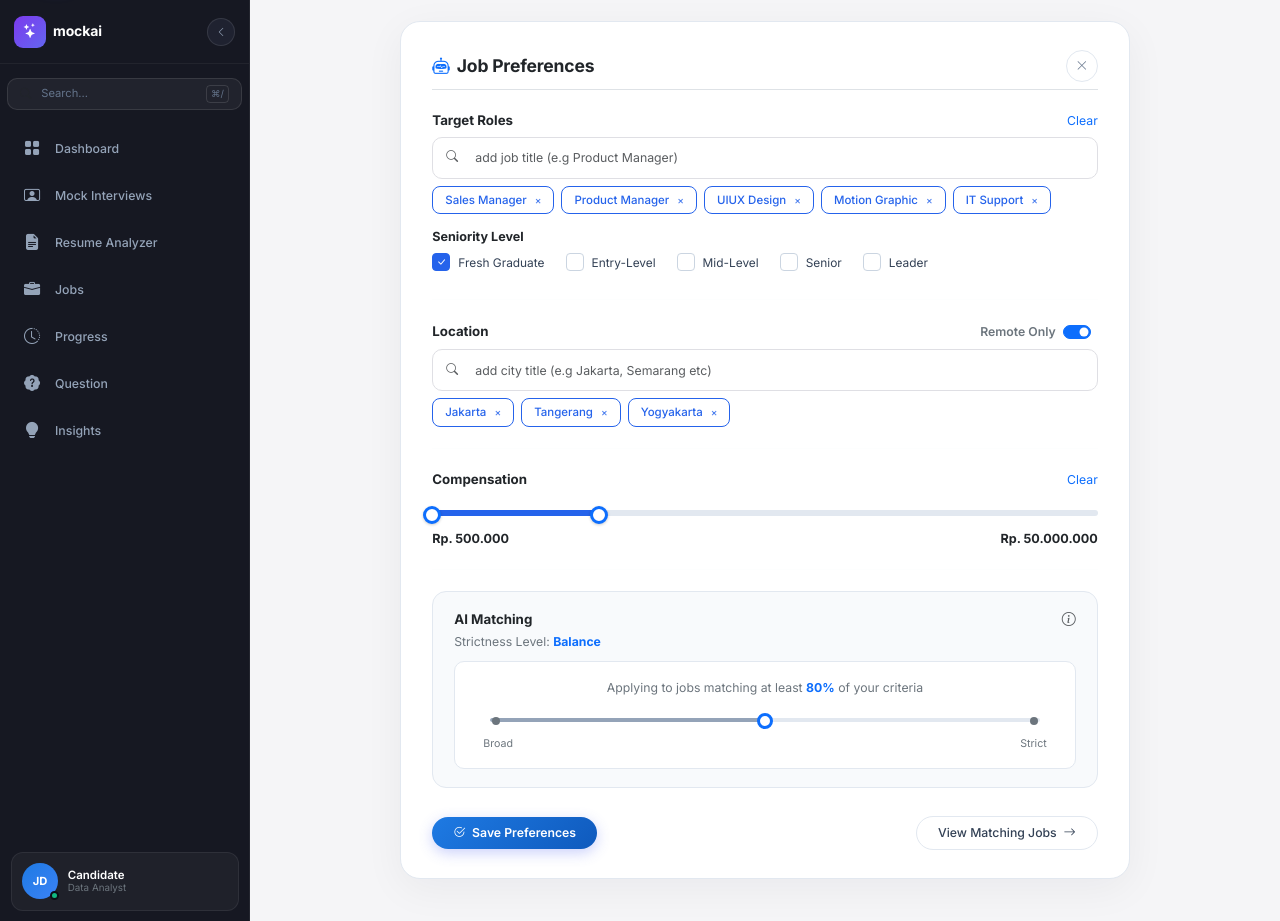
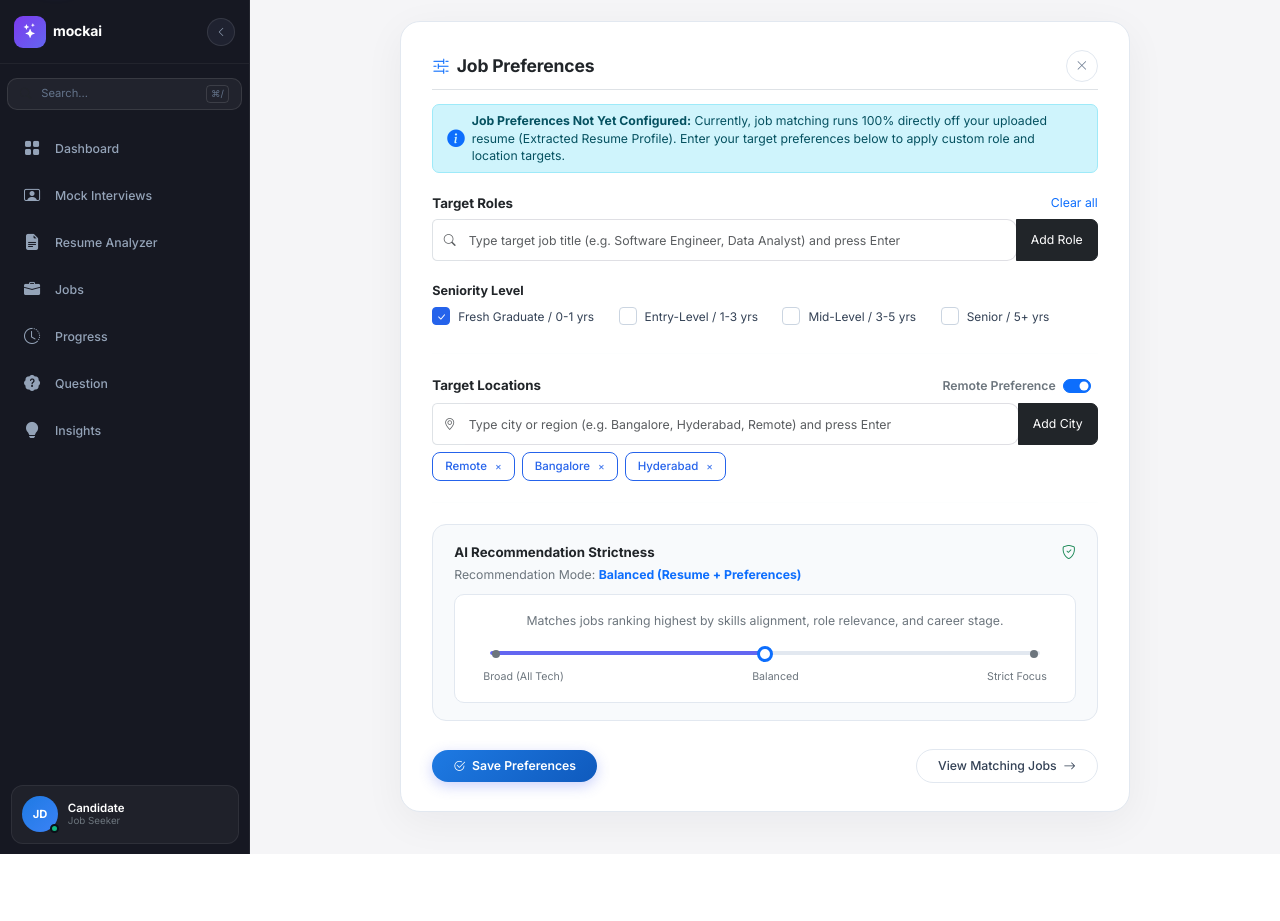
Before and after one commit to Vishnu-Sai-bit/AI_Job_Agent, a Flask app: page /profile/ in a window 1280 px wide. Shown: the part 60-981 px from the top of the page. After the commit the page ends 914 px from the top, so only its background shows below. Run offline with Flask 3, Linux system fonts and the light colour scheme.

Commit message:
AI Job Agent

```diff
--- a/app/routes/main.py
+++ b/app/routes/main.py
@@ -28,7 +28,8 @@ def get_candidate_context():
         "candidate_name": "",
         "email": "",
         "phone": "",
-        "preferred_role": "Data Analyst",
+        "resume_role": "",
+        "preferred_role": "",
         "preferred_location": "",
         "skills": [],
         "experience_years": 0,
@@ -47,7 +48,8 @@ def get_candidate_context():
         "strengths": [],
         "weaknesses": [],
         "suggestions": [],
-        "has_resume": False
+        "has_resume": False,
+        "has_preferences": False
     }
 
 @main_bp.route("/")
@@ -93,7 +95,10 @@ def dashboard():
         from app.routes.jobs import load_verified_jobs, match_skills, is_role_relevant, check_experience_fit
         all_jobs = load_verified_jobs()
         cand_skills = {s.lower().strip() for s in candidate.get("skills", [])}
-        cand_role = candidate.get("preferred_role", "").strip()
+        has_preferences = bool(candidate.get("has_preferences"))
+        pref_role = candidate.get("preferred_role", "").strip() if has_preferences else ""
+        resume_role = candidate.get("resume_role", "").strip() or candidate.get("preferred_role", "").strip()
+        cand_role = pref_role if (has_preferences and pref_role) else resume_role
         cand_exp = float(candidate.get("experience_years", 0) or 0)
 
         scored = []
--- a/app/routes/profile.py
+++ b/app/routes/profile.py
@@ -17,21 +17,35 @@ def index():
     candidate = get_candidate_context()
 
     if request.method == "POST":
+        if request.form.get("reset_prefs") == "true":
+            candidate["has_preferences"] = False
+            candidate["preferred_role"] = ""
+            candidate["preferred_location"] = ""
+            save_path = Path("data/default_parsed_resume.json")
+            try:
+                with open(save_path, "w", encoding="utf-8") as f:
+                    json.dump(candidate, f, indent=2)
+                flash("Job preferences reset. Matching is now driven 100% by your uploaded resume.", "info")
+            except Exception as e:
+                flash(f"Error resetting preferences: {e}", "danger")
+            return redirect(url_for("profile.index"))
+
+        candidate["has_preferences"] = True
         candidate["candidate_name"] = request.form.get("candidate_name", candidate.get("candidate_name", "")).strip()
         candidate["email"] = request.form.get("email", candidate.get("email", "")).strip()
         candidate["phone"] = request.form.get("phone", candidate.get("phone", "")).strip()
-        candidate["home_location"] = request.form.get("home_location", candidate.get("home_location", "Hyderabad, India")).strip()
-        candidate["preferred_role"] = request.form.get("preferred_role", candidate.get("preferred_role", "Data Analyst")).strip()
-        candidate["preferred_location"] = request.form.get("preferred_location", candidate.get("preferred_location", "Bengaluru / Remote")).strip()
-        candidate["work_mode"] = request.form.get("work_mode", candidate.get("work_mode", "Remote / Hybrid")).strip()
-        candidate["salary_expectation"] = request.form.get("salary_expectation", candidate.get("salary_expectation", "₹12-18 LPA")).strip()
+        candidate["home_location"] = request.form.get("home_location", candidate.get("home_location", "")).strip()
+        candidate["preferred_role"] = request.form.get("preferred_role", candidate.get("preferred_role", "")).strip()
+        candidate["preferred_location"] = request.form.get("preferred_location", candidate.get("preferred_location", "")).strip()
+        candidate["work_mode"] = request.form.get("work_mode", candidate.get("work_mode", "")).strip()
+        candidate["salary_expectation"] = request.form.get("salary_expectation", candidate.get("salary_expectation", "")).strip()
 
         raw_skills = request.form.get("skills", "")
         if raw_skills:
             candidate["skills"] = [s.strip() for s in raw_skills.split(",") if s.strip()]
 
         try:
-            candidate["experience_years"] = float(request.form.get("experience_years", candidate.get("experience_years", 2.0)))
+            candidate["experience_years"] = float(request.form.get("experience_years", candidate.get("experience_years", 0.0)))
         except ValueError:
             pass
 
@@ -40,7 +54,7 @@ def index():
         try:
             with open(save_path, "w", encoding="utf-8") as f:
                 json.dump(candidate, f, indent=2)
-            flash("Profile updated successfully!", "success")
+            flash("Job preferences saved successfully! Your preferences are now active.", "success")
         except Exception as e:
             flash(f"Error saving profile: {e}", "danger")
 
--- a/app/templates/profile/index.html
+++ b/app/templates/profile/index.html
@@ -5,85 +5,112 @@
 {% block content %}
 <div class="row justify-content-center mb-4">
   <div class="col-lg-10 col-xl-9">
-    <!-- Master Job Preferences Modal Container (From Mockup) -->
+    <!-- Master Job Preferences Modal Container -->
     <div class="pref-modal-card">
       <!-- Modal Header -->
-      <div class="d-flex justify-content-between align-items-center mb-4 pb-2 border-bottom">
+      <div class="d-flex justify-content-between align-items-center mb-3 pb-2 border-bottom">
         <div class="d-flex align-items-center gap-2">
-          <i class="bi bi-robot text-primary fs-5"></i>
+          <i class="bi bi-sliders2 text-primary fs-5"></i>
           <h4 class="fw-bold text-dark mb-0" style="font-size: 1.25rem;">
             Job Preferences
           </h4>
         </div>
-        <a href="{{ url_for('main.dashboard') }}" class="btn-circle-action" title="Close" style="width: 32px; height: 32px; border-radius: 50%;">
+        <a href="{{ url_for('jobs.index') }}" class="btn-circle-action" title="Close" style="width: 32px; height: 32px; border-radius: 50%;">
           <i class="bi bi-x-lg" style="font-size: 0.8rem;"></i>
         </a>
       </div>
+
+      <!-- Preference Status Banner -->
+      {% if candidate.has_preferences and candidate.preferred_role %}
+        <div class="alert alert-success d-flex align-items-center justify-content-between mb-4 py-2 px-3 rounded-3 small">
+          <div class="d-flex align-items-center">
+            <i class="bi bi-check-circle-fill text-success fs-5 me-2"></i>
+            <div>
+              <strong class="text-success">Job Preferences Active:</strong>
+              Target roles: <strong>{{ candidate.preferred_role }}</strong>
+              {% if candidate.preferred_location %} | Locations: <strong>{{ candidate.preferred_location }}</strong>{% endif %}
+            </div>
+          </div>
+          <form method="POST" action="{{ url_for('profile.index') }}" class="m-0">
+            <input type="hidden" name="preferred_role" value="">
+            <input type="hidden" name="preferred_location" value="">
+            <input type="hidden" name="reset_prefs" value="true">
+            <button type="submit" class="btn btn-outline-secondary btn-sm py-0 px-2 rounded-pill" style="font-size: 0.75rem;" title="Remove preference overrides and revert to pure resume matching">
+              Reset to Resume Only
+            </button>
+          </form>
+        </div>
+      {% else %}
+        <div class="alert alert-info d-flex align-items-center mb-4 py-2 px-3 rounded-3 small">
+          <i class="bi bi-info-circle-fill text-primary fs-5 me-2"></i>
+          <div>
+            <strong>Job Preferences Not Yet Configured:</strong>
+            Currently, job matching runs 100% directly off your uploaded resume ({{ candidate.resume_role or 'Extracted Resume Profile' }}).
+            Enter your target preferences below to apply custom role and location targets.
+          </div>
+        </div>
+      {% endif %}
 
       <form method="POST" action="{{ url_for('profile.index') }}" id="preferencesForm">
         <!-- 1. Target Roles Section -->
         <div class="mb-4">
           <div class="d-flex justify-content-between align-items-center mb-2">
             <label class="fw-bold text-dark mb-0" style="font-size: 0.95rem;">Target Roles</label>
-            <a href="#" class="text-primary text-decoration-none small" onclick="clearTags('targetRoleTags'); return false;">Clear</a>
+            <a href="#" class="text-primary text-decoration-none small" onclick="clearTags('targetRoleTags'); return false;">Clear all</a>
           </div>
 
           <!-- Add Job Title Input -->
-          <div class="position-relative mb-2">
-            <i class="bi bi-search position-absolute text-muted" style="left: 14px; top: 11px; font-size: 0.85rem;"></i>
-            <input type="text" class="form-control ps-5" id="newRoleInput"
-                   style="border-radius: 10px; height: 42px; font-size: 0.88rem;"
-                   placeholder="add job title (e.g Product Manager)"
+          <div class="input-group mb-2">
+            <span class="input-group-text bg-white border-end-0 text-muted">
+              <i class="bi bi-search" style="font-size: 0.85rem;"></i>
+            </span>
+            <input type="text" class="form-control border-start-0 ps-1" id="newRoleInput"
+                   style="border-radius: 0 10px 10px 0; height: 42px; font-size: 0.88rem;"
+                   placeholder="Type target job title (e.g. Software Engineer, Data Analyst) and press Enter"
                    onkeydown="if(event.key === 'Enter'){ event.preventDefault(); addTag('targetRoleTags', this); }">
+            <button type="button" class="btn btn-dark btn-sm px-3 rounded-end-3" onclick="addTag('targetRoleTags', document.getElementById('newRoleInput'));">
+              Add Role
+            </button>
           </div>
 
-          <!-- Removable Blue Outline Tag Pills -->
+          <!-- Removable Target Role Tag Pills -->
           <div class="d-flex flex-wrap gap-2 mb-3" id="targetRoleTags">
+            {% if candidate.preferred_role %}
+              {% for r in candidate.preferred_role.split(',') %}
+                {% if r.strip() %}
                 <span class="pref-tag-pill">
-              <span>Sales Manager</span>
+                  <span>{{ r.strip() }}</span>
                   <span class="pref-tag-close" onclick="this.parentElement.remove();">&times;</span>
                 </span>
-            <span class="pref-tag-pill">
-              <span>Product Manager</span>
+                {% endif %}
+              {% endfor %}
+            {% elif candidate.resume_role %}
+              <span class="pref-tag-pill" title="Inferred from uploaded resume">
+                <span>{{ candidate.resume_role }}</span>
                 <span class="pref-tag-close" onclick="this.parentElement.remove();">&times;</span>
               </span>
-            <span class="pref-tag-pill">
-              <span>UIUX Design</span>
-              <span class="pref-tag-close" onclick="this.parentElement.remove();">&times;</span>
-            </span>
-            <span class="pref-tag-pill">
-              <span>Motion Graphic</span>
-              <span class="pref-tag-close" onclick="this.parentElement.remove();">&times;</span>
-            </span>
-            <span class="pref-tag-pill">
-              <span>IT Support</span>
-              <span class="pref-tag-close" onclick="this.parentElement.remove();">&times;</span>
-            </span>
+            {% endif %}
           </div>
 
           <!-- Seniority Level Checkboxes -->
           <div>
             <div class="fw-bold text-dark mb-2" style="font-size: 0.9rem;">Seniority Level</div>
-            <div class="d-flex flex-wrap align-items-center">
-              <label class="pref-check-item checked">
+            <div class="d-flex flex-wrap align-items-center gap-1">
+              <label class="pref-check-item {% if candidate.experience_years <= 1 %}checked{% endif %}" onclick="this.classList.toggle('checked');">
                 <span class="pref-check-box"><i class="bi bi-check-lg"></i></span>
-                <span>Fresh Graduate</span>
+                <span>Fresh Graduate / 0-1 yrs</span>
               </label>
-              <label class="pref-check-item" onclick="this.classList.toggle('checked');">
+              <label class="pref-check-item {% if candidate.experience_years > 1 and candidate.experience_years <= 3 %}checked{% endif %}" onclick="this.classList.toggle('checked');">
                 <span class="pref-check-box"><i class="bi bi-check-lg"></i></span>
-                <span>Entry-Level</span>
+                <span>Entry-Level / 1-3 yrs</span>
               </label>
-              <label class="pref-check-item" onclick="this.classList.toggle('checked');">
+              <label class="pref-check-item {% if candidate.experience_years > 3 and candidate.experience_years <= 5 %}checked{% endif %}" onclick="this.classList.toggle('checked');">
                 <span class="pref-check-box"><i class="bi bi-check-lg"></i></span>
-                <span>Mid-Level</span>
+                <span>Mid-Level / 3-5 yrs</span>
               </label>
-              <label class="pref-check-item" onclick="this.classList.toggle('checked');">
+              <label class="pref-check-item {% if candidate.experience_years > 5 %}checked{% endif %}" onclick="this.classList.toggle('checked');">
                 <span class="pref-check-box"><i class="bi bi-check-lg"></i></span>
-                <span>Senior</span>
-              </label>
-              <label class="pref-check-item" onclick="this.classList.toggle('checked');">
-                <span class="pref-check-box"><i class="bi bi-check-lg"></i></span>
-                <span>Leader</span>
+                <span>Senior / 5+ yrs</span>
               </label>
             </div>
           </div>
@@ -94,113 +121,94 @@
         <!-- 2. Location Section -->
         <div class="mb-4">
           <div class="d-flex justify-content-between align-items-center mb-2">
-            <label class="fw-bold text-dark mb-0" style="font-size: 0.95rem;">Location</label>
+            <label class="fw-bold text-dark mb-0" style="font-size: 0.95rem;">Target Locations</label>
             <div class="d-flex align-items-center gap-2">
-              <span class="small text-secondary fw-semibold">Remote Only</span>
+              <span class="small text-secondary fw-semibold">Remote Preference</span>
               <div class="form-check form-switch mb-0">
-                <input class="form-check-input" type="checkbox" id="remoteOnlySwitch" checked style="cursor: pointer;">
+                <input class="form-check-input" type="checkbox" id="remoteOnlySwitch" name="remote_only" checked style="cursor: pointer;">
               </div>
             </div>
           </div>
 
           <!-- Add City Input -->
-          <div class="position-relative mb-2">
-            <i class="bi bi-search position-absolute text-muted" style="left: 14px; top: 11px; font-size: 0.85rem;"></i>
-            <input type="text" class="form-control ps-5" id="newCityInput"
-                   style="border-radius: 10px; height: 42px; font-size: 0.88rem;"
-                   placeholder="add city title (e.g Jakarta, Semarang etc)"
+          <div class="input-group mb-2">
+            <span class="input-group-text bg-white border-end-0 text-muted">
+              <i class="bi bi-geo-alt" style="font-size: 0.85rem;"></i>
+            </span>
+            <input type="text" class="form-control border-start-0 ps-1" id="newCityInput"
+                   style="border-radius: 0 10px 10px 0; height: 42px; font-size: 0.88rem;"
+                   placeholder="Type city or region (e.g. Bangalore, Hyderabad, Remote) and press Enter"
                    onkeydown="if(event.key === 'Enter'){ event.preventDefault(); addTag('locationTags', this); }">
+            <button type="button" class="btn btn-dark btn-sm px-3 rounded-end-3" onclick="addTag('locationTags', document.getElementById('newCityInput'));">
+              Add City
+            </button>
           </div>
 
           <!-- Removable Location Tag Pills -->
           <div class="d-flex flex-wrap gap-2" id="locationTags">
+            {% if candidate.preferred_location %}
+              {% for l in candidate.preferred_location.split(',') %}
+                {% if l.strip() %}
                 <span class="pref-tag-pill">
-              <span>Jakarta</span>
+                  <span>{{ l.strip() }}</span>
+                  <span class="pref-tag-close" onclick="this.parentElement.remove();">&times;</span>
+                </span>
+                {% endif %}
+              {% endfor %}
+            {% else %}
+              <span class="pref-tag-pill">
+                <span>Remote</span>
                 <span class="pref-tag-close" onclick="this.parentElement.remove();">&times;</span>
               </span>
               <span class="pref-tag-pill">
-              <span>Tangerang</span>
+                <span>Bangalore</span>
                 <span class="pref-tag-close" onclick="this.parentElement.remove();">&times;</span>
               </span>
               <span class="pref-tag-pill">
-              <span>Yogyakarta</span>
+                <span>Hyderabad</span>
                 <span class="pref-tag-close" onclick="this.parentElement.remove();">&times;</span>
               </span>
+            {% endif %}
           </div>
         </div>
 
         <hr class="border-light my-4">
 
-        <!-- 3. Compensation Range Section -->
-        <div class="mb-4">
-          <div class="d-flex justify-content-between align-items-center mb-2">
-            <label class="fw-bold text-dark mb-0" style="font-size: 0.95rem;">Compensation</label>
-            <a href="#" class="text-primary text-decoration-none small">Clear</a>
+        <!-- 3. AI Matching Strictness Section -->
+        <div class="pref-ai-matching-card mb-4">
+          <div class="d-flex justify-content-between align-items-center mb-1">
+            <h6 class="fw-bold text-dark mb-0" style="font-size: 0.95rem;">AI Recommendation Strictness</h6>
+            <i class="bi bi-shield-check text-success"></i>
+          </div>
+          <div class="text-secondary small mb-2">
+            Recommendation Mode: <strong class="text-primary">Balanced (Resume + Preferences)</strong>
           </div>
 
-          <!-- Slider Range Visual -->
-          <div class="position-relative py-3">
-            <div class="progress" style="height: 6px; background: #e2e8f0; border-radius: 3px;">
-              <div class="progress-bar" style="width: 25%; background: #2563eb;"></div>
-            </div>
-            <!-- Slider Thumb Left -->
-            <div class="position-absolute rounded-circle bg-white border border-primary border-3"
-                 style="width: 18px; height: 18px; top: 10px; left: 0%; transform: translateX(-50%); box-shadow: 0 1px 3px rgba(0,0,0,0.2);"></div>
-            <!-- Slider Thumb Right -->
-            <div class="position-absolute rounded-circle bg-white border border-primary border-3"
-                 style="width: 18px; height: 18px; top: 10px; left: 25%; transform: translateX(-50%); box-shadow: 0 1px 3px rgba(0,0,0,0.2);"></div>
+          <div class="pref-ai-slider-box text-center">
+            <div class="text-secondary small mb-3">
+              Matches jobs ranking highest by skills alignment, role relevance, and career stage.
             </div>
 
-          <div class="d-flex justify-content-between align-items-center text-dark fw-bold" style="font-size: 0.9rem;">
-            <span>Rp. 500.000</span>
-            <span>Rp. 50.000.000</span>
-          </div>
-        </div>
-
-        <hr class="border-light my-4">
-
-        <!-- 4. AI Matching Strictness Section -->
-        <div class="pref-ai-matching-card mb-4">
-          <div class="d-flex justify-content-between align-items-center mb-1">
-            <h6 class="fw-bold text-dark mb-0" style="font-size: 0.95rem;">AI Matching</h6>
-            <i class="bi bi-info-circle text-muted"></i>
-          </div>
-          <div class="text-secondary small mb-2">
-            Strictness Level: <strong class="text-primary">Balance</strong>
-          </div>
-
-          <!-- Strictness Slider Box -->
-          <div class="pref-ai-slider-box text-center">
-            <div class="text-secondary small mb-3">
-              Applying to jobs matching at least <strong class="text-primary">80%</strong> of your criteria
-            </div>
-
-            <!-- 3-Tick Slider Visual -->
             <div class="position-relative px-3 py-2 mb-2">
               <div class="progress" style="height: 4px; background: #e2e8f0;">
-                <div class="progress-bar" style="width: 50%; background: #94a3b8;"></div>
+                <div class="progress-bar" style="width: 50%; background: #6366f1;"></div>
               </div>
-              <!-- Left Tick -->
-              <div class="position-absolute rounded-circle bg-secondary"
-                   style="width: 8px; height: 8px; top: 6px; left: 16px;"></div>
-              <!-- Center Handle (80%) -->
-              <div class="position-absolute rounded-circle bg-white border border-primary border-3"
-                   style="width: 16px; height: 16px; top: 2px; left: 50%; transform: translateX(-50%);"></div>
-              <!-- Right Tick -->
-              <div class="position-absolute rounded-circle bg-secondary"
-                   style="width: 8px; height: 8px; top: 6px; right: 16px;"></div>
+              <div class="position-absolute rounded-circle bg-secondary" style="width: 8px; height: 8px; top: 6px; left: 16px;"></div>
+              <div class="position-absolute rounded-circle bg-white border border-primary border-3" style="width: 16px; height: 16px; top: 2px; left: 50%; transform: translateX(-50%);"></div>
+              <div class="position-absolute rounded-circle bg-secondary" style="width: 8px; height: 8px; top: 6px; right: 16px;"></div>
             </div>
 
             <div class="d-flex justify-content-between text-secondary small px-2" style="font-size: 0.76rem;">
-              <span>Broad</span>
-              <span>Strict</span>
+              <span>Broad (All Tech)</span>
+              <span>Balanced</span>
+              <span>Strict Focus</span>
             </div>
           </div>
         </div>
 
-        <!-- Hidden input for standard backend persistence -->
-        <input type="hidden" name="preferred_role" id="hiddenPreferredRole" value="{{ candidate.preferred_role or 'Sales Manager, Product Manager' }}">
-        <input type="hidden" name="preferred_location" id="hiddenPreferredLocation" value="{{ candidate.preferred_location or 'Jakarta, Tangerang' }}">
+        <!-- Hidden inputs updated on submit -->
+        <input type="hidden" name="preferred_role" id="hiddenPreferredRole" value="{{ candidate.preferred_role or '' }}">
+        <input type="hidden" name="preferred_location" id="hiddenPreferredLocation" value="{{ candidate.preferred_location or '' }}">
 
         <!-- Action Buttons -->
         <div class="d-flex justify-content-between align-items-center pt-2">
@@ -225,7 +233,7 @@
     const container = document.getElementById(containerId);
     const span = document.createElement('span');
     span.className = 'pref-tag-pill';
-    span.innerHTML = `<span>${val}</span><span class="pref-tag-close" onclick="this.parentElement.remove();">&times;</span>`;
+    span.innerHTML = `<span>${escapeHtml(val)}</span><span class="pref-tag-close" onclick="this.parentElement.remove();">&times;</span>`;
     container.appendChild(span);
     inputElement.value = '';
   }
@@ -233,5 +241,28 @@
   function clearTags(containerId) {
     document.getElementById(containerId).innerHTML = '';
   }
+
+  function escapeHtml(text) {
+    return text.replace(/[&<>"']/g, function(m) {
+      return { '&': '&amp;', '<': '&lt;', '>': '&gt;', '"': '&quot;', "'": '&#039;' }[m];
+    });
+  }
+
+  // Before submitting, pack active tags into hidden inputs
+  document.getElementById('preferencesForm').addEventListener('submit', function (e) {
+    const roleTags = [];
+    document.querySelectorAll('#targetRoleTags .pref-tag-pill > span:first-child').forEach(s => {
+      const txt = s.textContent.trim();
+      if (txt) roleTags.push(txt);
+    });
+    document.getElementById('hiddenPreferredRole').value = roleTags.join(', ');
+
+    const locTags = [];
+    document.querySelectorAll('#locationTags .pref-tag-pill > span:first-child').forEach(s => {
+      const txt = s.textContent.trim();
+      if (txt) locTags.push(txt);
+    });
+    document.getElementById('hiddenPreferredLocation').value = locTags.join(', ');
+  });
 </script>
 {% endblock %}
```
Also changed, not shown: app/routes/jobs.py (+29 -10 lines), app/routes/resumes.py (+21 -4 lines), app/templates/jobs/index.html (+12 -1 lines), tests/test_resume_vs_preferences.py (added, +58 -0 lines). Lines whose indentation alone changed are shown as unchanged.
